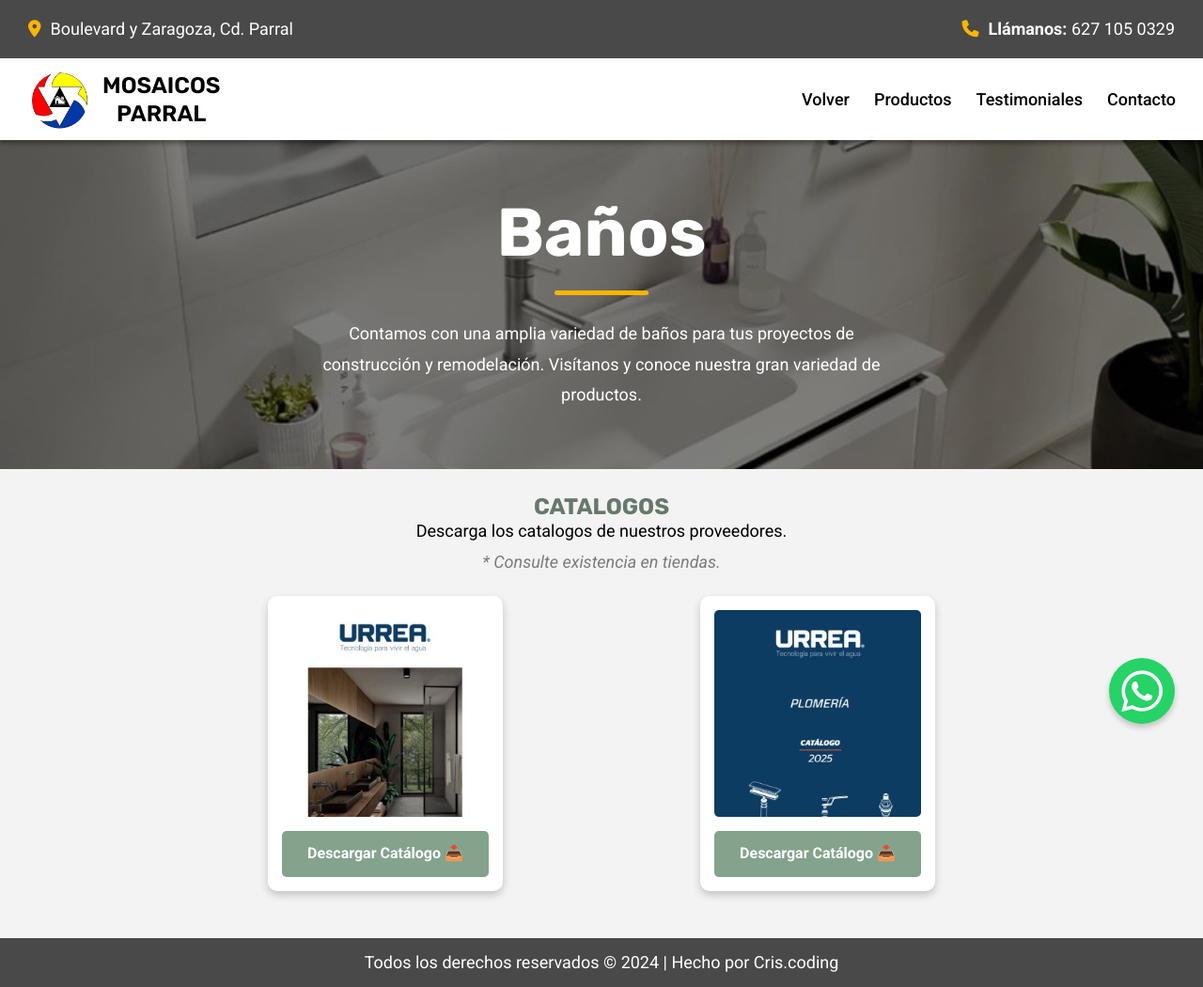
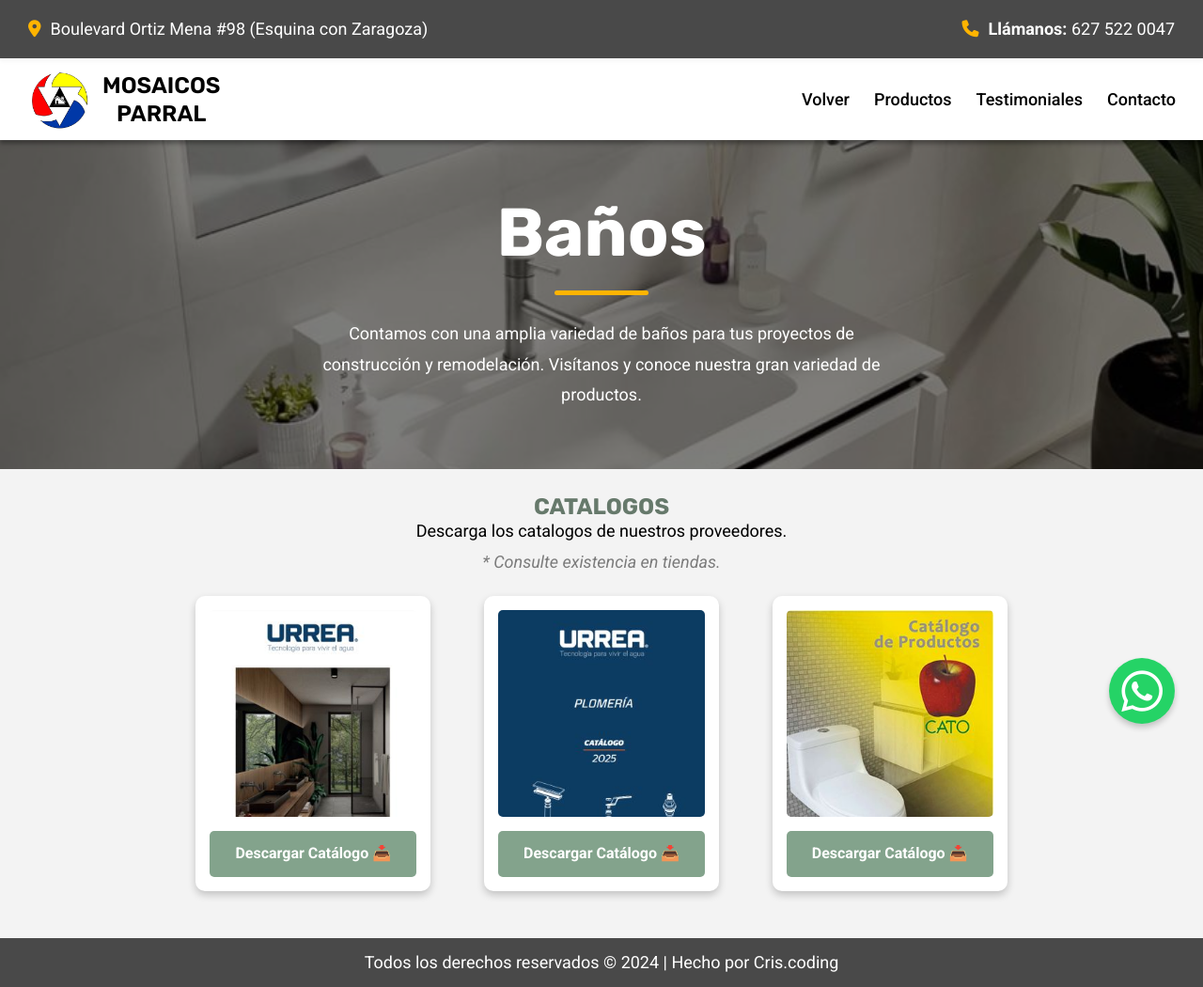
Before and after one commit to Camoralesh27/MosaicosParral, a website: page lavabos.html in a window 1280 px wide. Shown: the whole page at 94% size. Drawn offline with nearby package versions, Linux system fonts and the light colour scheme.

Commit message:
agregando catalogo cato y modificando telefono info y contacto

```diff
--- a/lavabos.html
+++ b/lavabos.html
@@ -32,12 +32,12 @@
         <div class="header__info">
             <div class="header__info-location">
                 <i class="fa-solid fa-location-dot"></i>
-                <p class="header__info-location-text" >Boulevard y Zaragoza, Cd. Parral</p>
+                <p class="header__info-location-text" >Boulevard Ortiz Mena #98 (Esquina con Zaragoza)</p>
             </div>
 
             <div class="header__info-phone">
                 <i class="fas fa-phone"></i>
-                <span class="header__info-phone-text"><span>Llámanos:</span> <a class="header__info-phone-number" href="tel: +52 (627)-105-03-29"> 627 105 0329</a></span>
+                <span class="header__info-phone-text"><span>Llámanos:</span> <a class="header__info-phone-number" href="tel: +52 (627)-522-00-47"> 627 522 0047</a></span>
             </div>
         </div>
     </header>
@@ -148,6 +148,13 @@
                 </a>
             </div>
 
+            <div class="catalogo">
+                <img src="./build/img/catalogo_lavabo-1.jpg" alt="Catálogo" class="catalogo__imagen">
+                <a href="https://cato.com.mx/Catalogo_Productos_CATO.pdf" target="_blank" class="catalogo__boton catalogo__boton--hover">
+                    Descargar Catálogo 📥
+                </a>
+            </div>
+
         </div>
 
 
```
Also changed, not shown: ceramicas.html (+2 -2 lines), iluminacion.html (+2 -2 lines), index.html (+3 -3 lines), valvuleria.html (+2 -2 lines), build/img/catalogo_lavabo-1.avif (added), build/img/catalogo_lavabo-1.jpg (added), build/img/catalogo_lavabo-1.webp (added), src/img/catalogo_lavabo-1.jpg (added).
